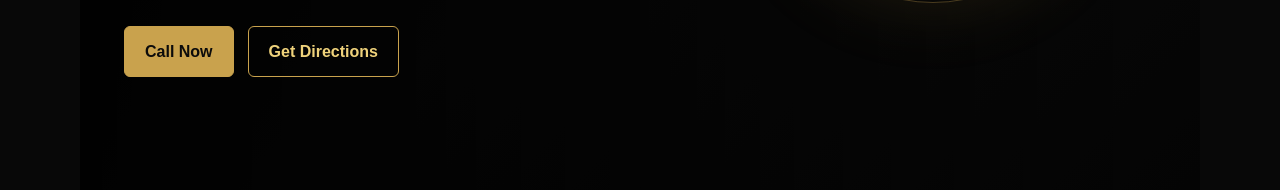
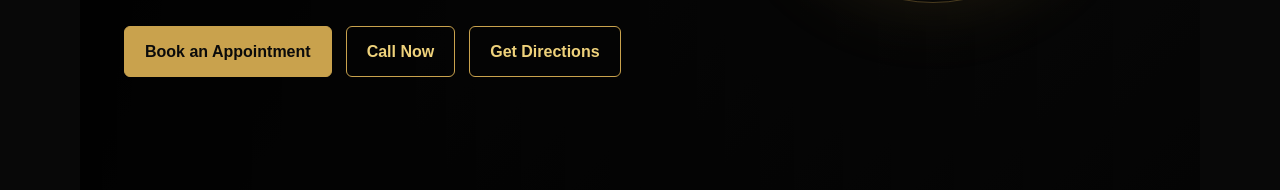
Before and after one commit to anchorauto-ma/Anchorauto-, a plain HTML site: page index.html in a window 1280 px wide. Shown: the part 610-800 px from the top of the page. Drawn offline with Linux system fonts and the light colour scheme.

Commit message:
Add appointment booking button linking to ARI portal

```diff
--- a/index.html
+++ b/index.html
@@ -282,7 +282,8 @@
           <h1>Reliable Auto Repair in Clinton, MA</h1>
           <p>Honest service, clear communication, and quality repairs you can count on.</p>
           <div class="hero-actions">
-            <a class="button primary" href="tel:+17813230123">Call Now</a>
+            <a class="button primary" href="https://portal.ari.app/b/990hol9KihbjrfvS4PzHd5WG1TJ2?version=v.16.3.18">Book an Appointment</a>
+            <a class="button secondary" href="tel:+17813230123">Call Now</a>
             <a class="button secondary" href="https://www.google.com/maps/dir/?api=1&destination=60%20Water%20St%20Unit%203%2C%20Clinton%2C%20MA%2001510">Get Directions</a>
           </div>
         </div>
```
